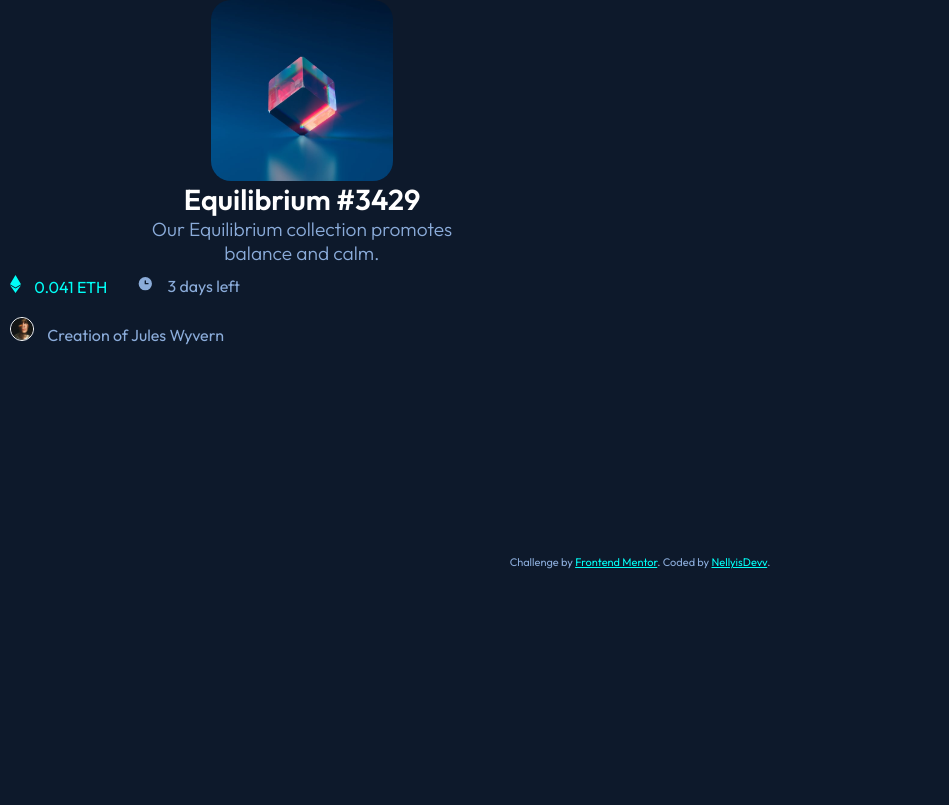
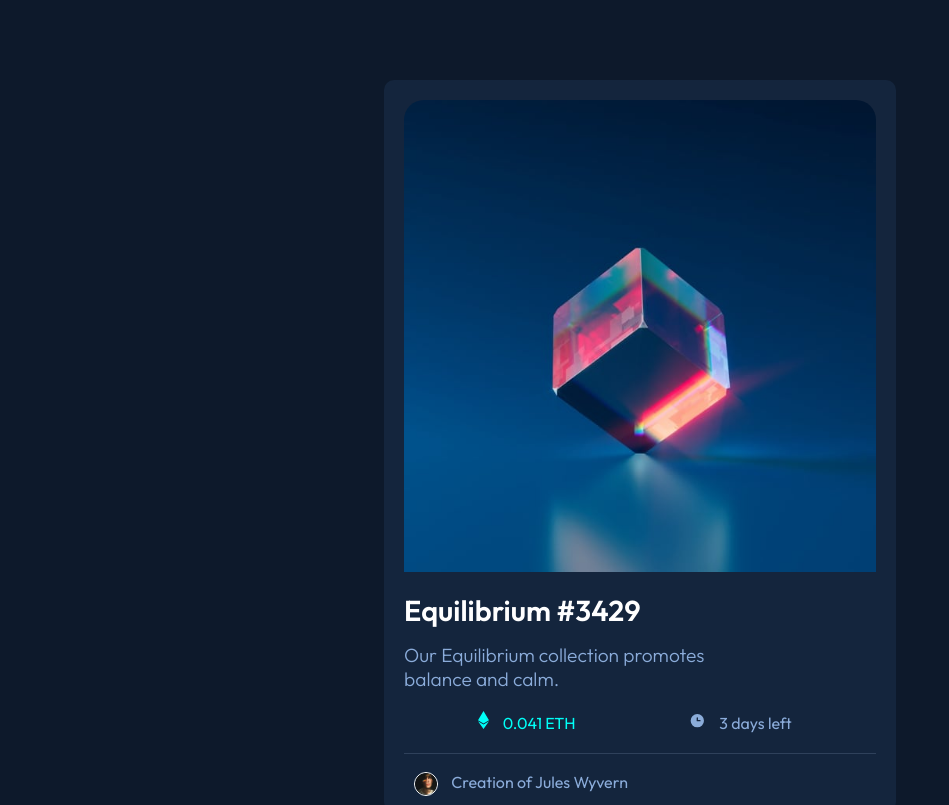
Before and after one commit to NellyisDevv/frontendmentor_nft_preview, a plain HTML site: page index.html in a window 1280 px wide. Shown: the top 805 px of the page, without its empty margins (0-949 px from the left). Drawn offline with Linux system fonts and the light colour scheme.

Commit message:
Looks somewhat similar but still not good

```diff
--- a/index.html
+++ b/index.html
@@ -34,15 +34,14 @@
         <div class="nft-card-info">
           <ul>
             <li>
-              <img src="./images/icon-ethereum.svg" alt="" />
+              <img id="eth" src="./images/icon-ethereum.svg" alt="" />
               <p id="eth">0.041 ETH</p>
-            </li>
-            <li>
-              <img src="./images/icon-clock.svg" alt="" />
+              <img id="clock" src="./images/icon-clock.svg" alt="" />
               <p id="clock">3 days left</p>
             </li>
           </ul>
         </div>
+        <hr />
         <div class="nft-card-creation">
           <ul>
             <li>
--- a/style.css
+++ b/style.css
@@ -17,7 +17,15 @@ body {
 }
 .nft-card {
   display: flex;
-  align-items: center;
+  flex-direction: column;
+  margin-top: 80px;
+}
+.nft-card-background {
+  background-color: var(--Very-dark-blue-card);
+  width: 40%;
+  padding: 20px;
+  margin: auto;
+  border-radius: 10px;
 }
 .nft-card-image {
   flex: 1;
@@ -27,17 +35,18 @@ body {
 }
 #nft-center {
   margin: auto;
-  width: 30%;
+  width: 100%;
   display: block;
+  padding-bottom: 20px;
 }
 .nft-card-text {
   flex: 1;
-  text-align: center;
 }
 .nft-card-text h2 {
   font-size: 1.8rem;
   color: var(--White);
   font-weight: 700;
+  padding-bottom: 15px;
 }
 .nft-card-text h3 {
   font-size: 1.2rem;
@@ -53,25 +62,31 @@ body {
 .nft-card-info li,
 p {
   display: inline;
-  padding: 10px;
+  padding: 20px;
   text-align: center;
+  margin: auto;
 }
 #eth {
   color: var(--Primary-two);
+  position: relative;
+  right: 50px;
 }
+
 #clock {
   color: var(--Primary-one);
+  position: relative;
+  left: 50px;
 }
 .nft-card-creation {
   flex: 1;
-}
-.nft-card-creation ul {
-  display: flex;
+  padding-top: 10px;
 }
 .nft-card-creation img {
   height: 3vh;
   border: 1px solid white;
   border-radius: 50%;
+  position: relative;
+  top: 8px;
 }
 .nft-card-creation li,
 p {
@@ -79,6 +94,12 @@ p {
   padding: 10px;
   text-align: center;
   color: var(--Primary-one);
+  margin: auto;
+}
+hr {
+  height: 1px;
+  background-color: var(--Very-dark-blue-line);
+  border: none;
 }
 .attribution {
   margin-top: 200px;
```
